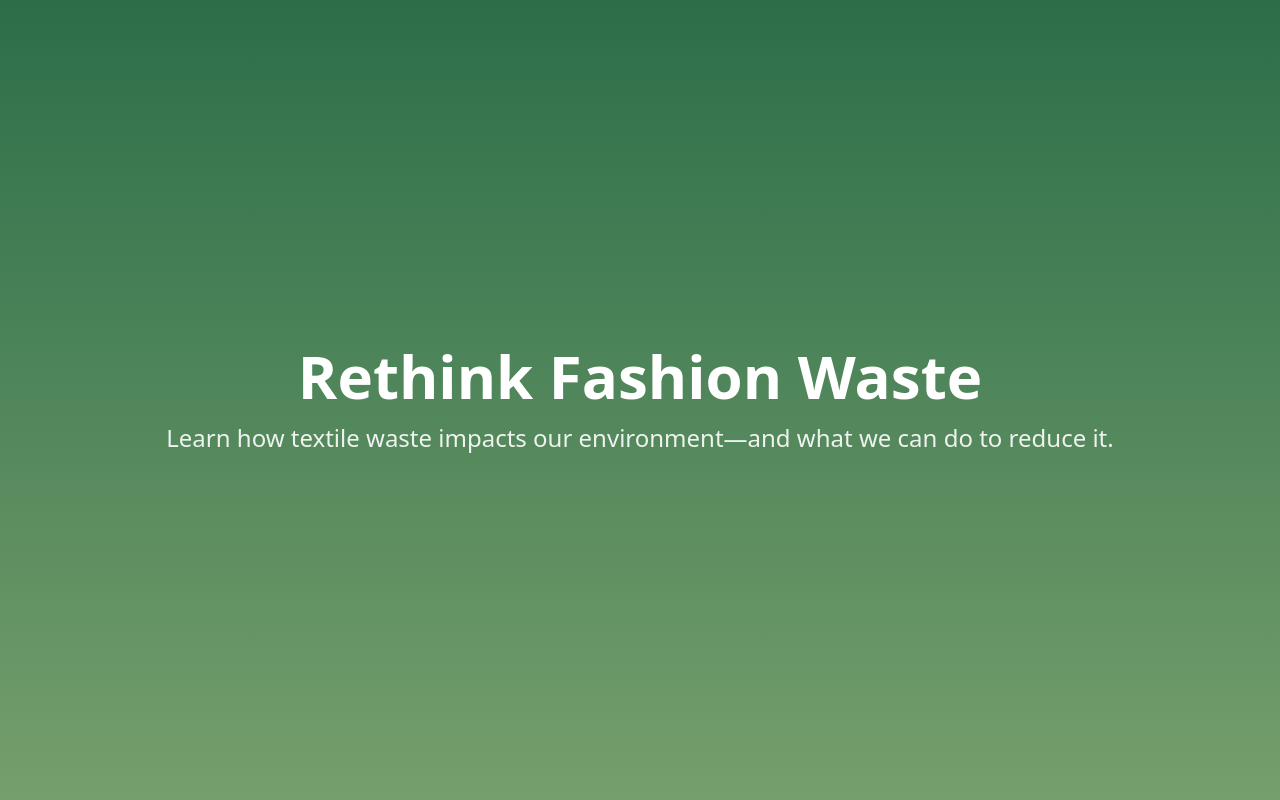
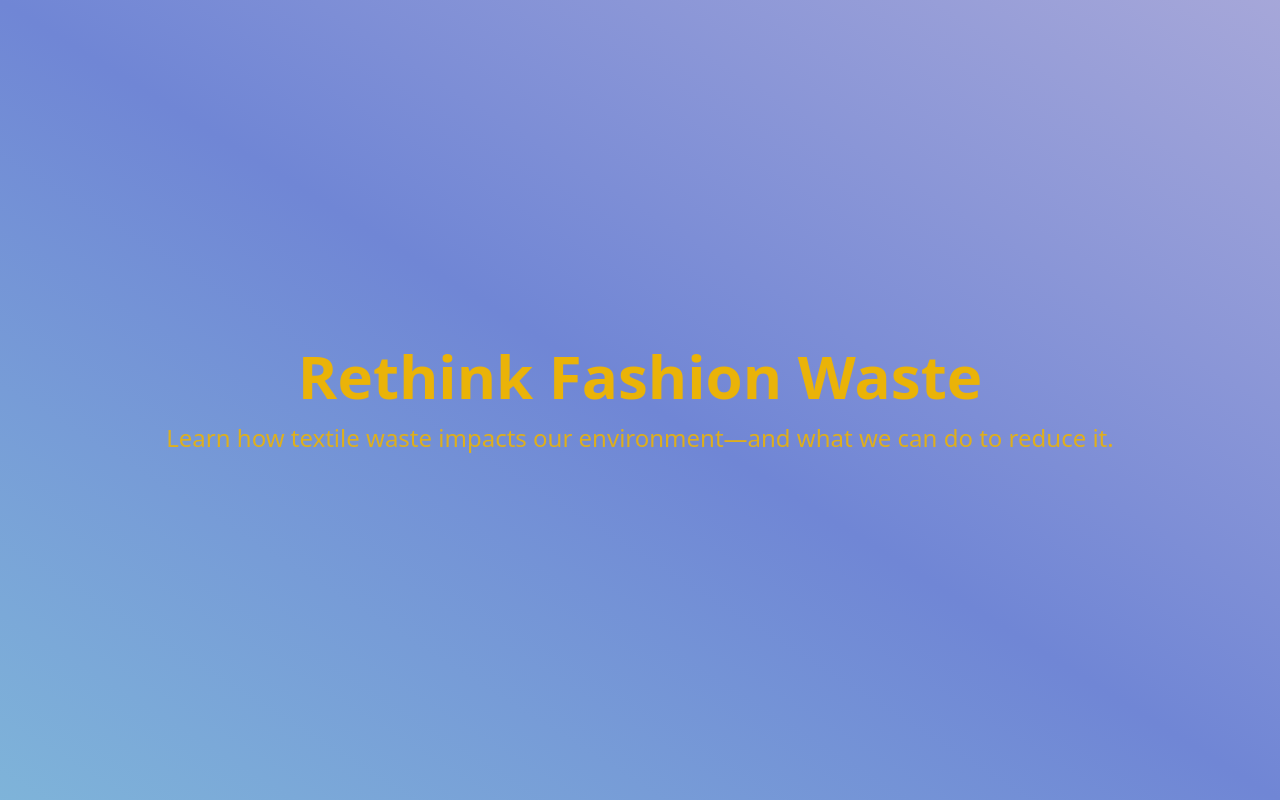
Before and after one commit to dabby12/textile-waste, a React (Vite) app: page / in a window 1280 px wide. Shown: the top 800 px of the page. Built offline with nearby package versions, Linux system fonts and the light colour scheme.

Commit message:
updated ver with purple bg

```diff
--- a/src/App.jsx
+++ b/src/App.jsx
@@ -9,7 +9,7 @@ import EducationalResources from './components/EducationalResources';
 
 function App() {
   return (
-    <div className="App">
+    <div className="App bg-gradient-to-tr from-blue-300 via-indigo-400 to-violet-300 ">
       <HeroSection />
       <WhatIsTextileWaste />
       <EnvironmentalImpacts />
--- a/src/components/HeroSection.jsx
+++ b/src/components/HeroSection.jsx
@@ -3,8 +3,8 @@ import React from 'react';
 
 const HeroSection = () => {
   return (
-    <section className="h-screen flex items-center justify-center bg-primary text-white relative">
-      <div className="absolute inset-0 bg-gradient-to-b from-primary to-secondary opacity-80"></div>
+    <section className="h-screen flex items-center justify-center bg-primary text-yellow-500 relative">
+      <div className="absolute inset-0 bg-gradient-to-tr from-blue-300 via-indigo-400 to-violet-300 opacity-80"></div>
       <div className="relative z-10 text-center p-8 rounded-lg bg-opacity-60 animate-fade-in-down">
         <h1 className="text-4xl md:text-6xl font-bold transition duration-500 ease-in-out transform hover:scale-105">
           Rethink Fashion Waste
--- a/src/index.css
+++ b/src/index.css
@@ -50,3 +50,6 @@
 .animate-slide-in {
   animation: slideIn 0.7s ease-out forwards;
 }
+.animate-fly-up {
+  animation: ease-in-out 1.0s ease-out backwards;
+}
```
